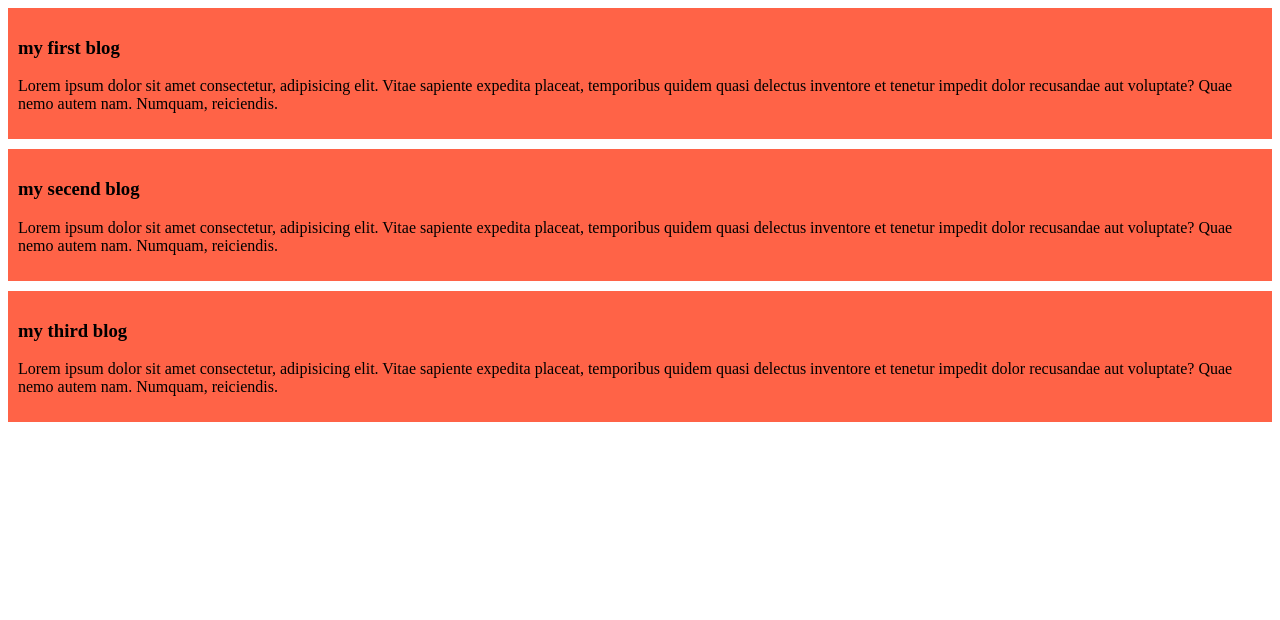
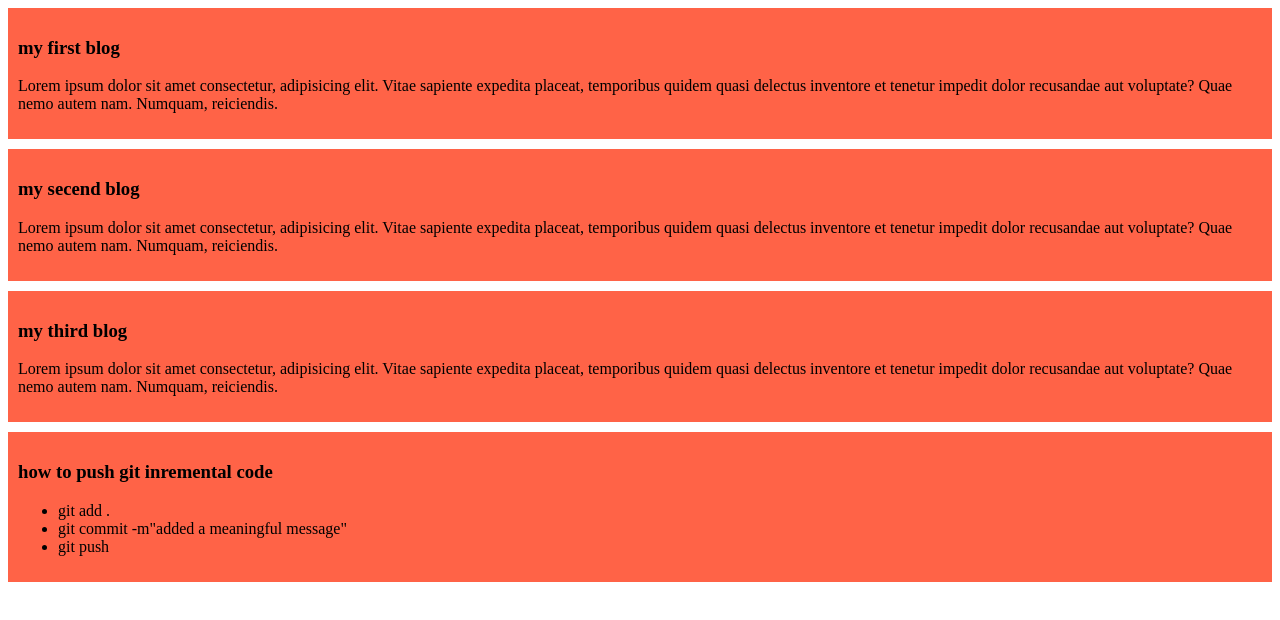
Before and after one commit to abanomanchy/my-simple-website, a plain HTML site: page index.html in a window 1280 px wide. Drawn offline with Linux system fonts and the light colour scheme.

Commit message:
added a list to push code

```diff
--- a/index.html
+++ b/index.html
@@ -19,5 +19,13 @@
         <h3>my third blog</h3>
         <p>Lorem ipsum dolor sit amet consectetur, adipisicing elit. Vitae sapiente expedita placeat, temporibus quidem quasi delectus inventore et tenetur impedit dolor recusandae aut voluptate? Quae nemo autem nam. Numquam, reiciendis.</p>
     </div>
+    <div>
+        <h3>how to push git inremental code</h3>
+        <ul>
+        <li>git add .</li>
+        <li>git commit -m"added a meaningful message"</li>
+        <li>git push</li>
+        </ul>
+    </div>
 </body>
 </html>
```
